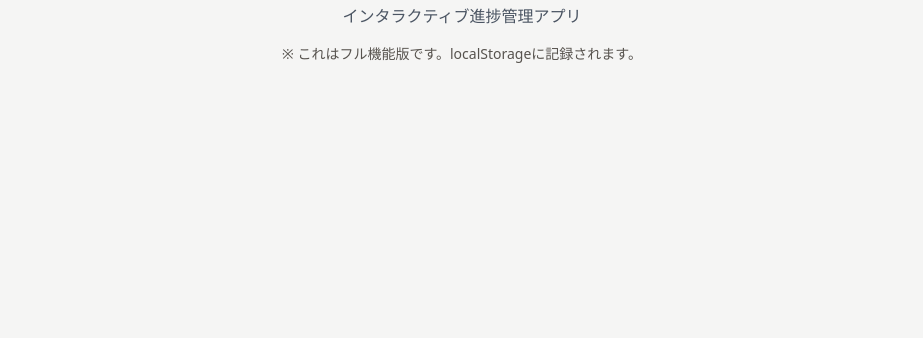
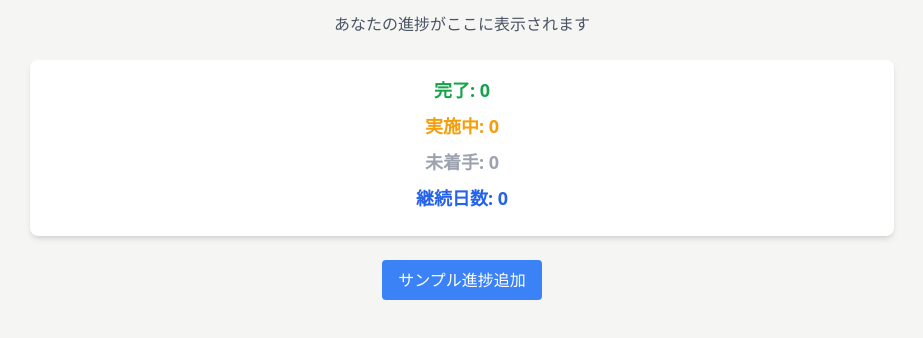
Before and after one commit to endlichery/eigo-app, a plain HTML site: page index.html in a window 1280 px wide. Shown: the part 56-394 px from the top of the page, without its empty margins (178-1101 px from the left). Drawn offline with nearby package versions, Linux system fonts and the light colour scheme.

Commit message:
Add files via upload

```diff
--- a/index.html
+++ b/index.html
@@ -10,14 +10,31 @@
   <script src="https://cdn.jsdelivr.net/npm/canvas-confetti@1.9.3/dist/confetti.browser.min.js"></script>
 </head>
 <body class="bg-stone-100 text-stone-800">
-    <div class="container mx-auto max-w-4xl p-4 text-center">
-        <h1 class="text-3xl font-bold mb-2">瞬間英作文トレーニング</h1>
-        <p class="text-gray-600 mb-4">インタラクティブ進捗管理アプリ</p>
-        <div class="text-stone-600 text-sm">※ これはフル機能版です。localStorageに記録されます。</div>
+  <main class="container mx-auto max-w-4xl p-4">
+    <h1 class="text-3xl font-bold text-center mb-4">瞬間英作文トレーニング</h1>
+    <p class="text-center text-gray-600 mb-6">あなたの進捗がここに表示されます</p>
+    <div id="dashboard" class="p-4 bg-white rounded-lg shadow-md text-center">
+      <p class="text-lg font-semibold text-green-600 mb-2">完了: <span id="completedCount">0</span></p>
+      <p class="text-lg font-semibold text-amber-500 mb-2">実施中: <span id="inProgressCount">0</span></p>
+      <p class="text-lg font-semibold text-gray-400 mb-2">未着手: <span id="notStartedCount">0</span></p>
+      <p class="text-lg font-semibold text-blue-600 mb-2">継続日数: <span id="currentStreak">0</span></p>
     </div>
+    <div class="mt-6 text-center">
+      <button onclick="simulateProgress()" class="bg-blue-500 hover:bg-blue-600 text-white py-2 px-4 rounded">サンプル進捗追加</button>
+    </div>
+  </main>
   <script>
-        // 実装の詳細スクリプトは省略、本来はここにすべて含まれる
-        console.log("アプリ本体が読み込まれました");
+    function simulateProgress() {
+      const c = document.getElementById("completedCount");
+      const i = document.getElementById("inProgressCount");
+      const n = document.getElementById("notStartedCount");
+      const s = document.getElementById("currentStreak");
+      c.textContent = parseInt(c.textContent) + 1;
+      i.textContent = parseInt(i.textContent) + 1;
+      n.textContent = Math.max(0, parseInt(n.textContent) - 1);
+      s.textContent = parseInt(s.textContent) + 1;
+      confetti({ particleCount: 100, spread: 70, origin: { y: 0.6 } });
+    }
   </script>
 </body>
 </html>
```
Lines whose indentation alone changed are shown as unchanged.
